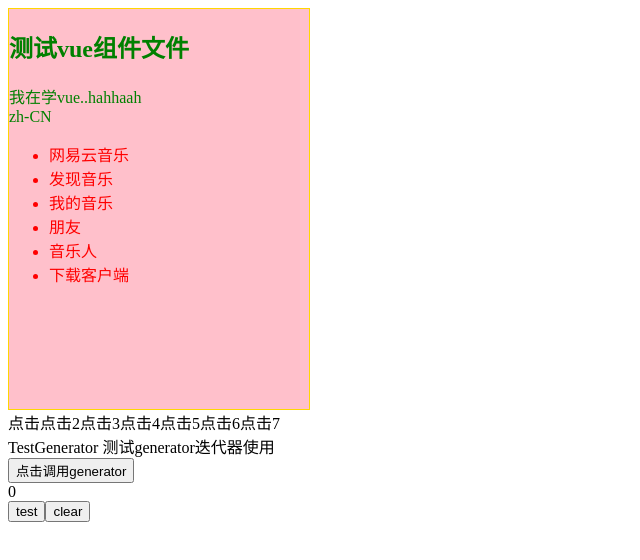
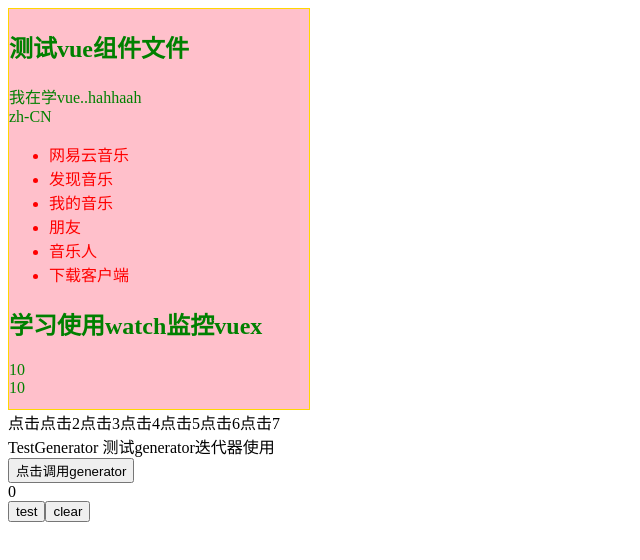
Before and after one commit to chenkitchen/chen_webpack_create_vue_cli, a Vue app in the folder webpack_create_vue_cli/: page /#/testSearch2 in a window 1280 px wide. Shown: the top 560 px of the page, without its empty margins (0-640 px from the left). Built offline with nearby package versions, Linux system fonts and the light colour scheme.

Commit message:
改成依赖中的vuex

```diff
--- a/webpack_create_vue_cli/package.json
+++ b/webpack_create_vue_cli/package.json
@@ -37,6 +37,7 @@
     "vue-i18n": "^8.27.0",
     "vue-loader": "^15.9.8",
     "vue-router": "^3.5.3",
-    "vue-template-compiler": "^2.6.14"
+    "vue-template-compiler": "^2.6.14",
+    "vuex": "^3.6.2"
   }
 }
--- a/webpack_create_vue_cli/src/components/Test.vue
+++ b/webpack_create_vue_cli/src/components/Test.vue
@@ -1,47 +1,57 @@
 <template>
     <div id="box">
         <h2>测试vue组件文件</h2>
-<div>{{tips}}</div>
- <div @click="changLang">{{lang}}</div>
+        <div>{{ tips }}</div>
+        <div @click="changLang">{{ lang }}</div>
         <div class="navStyle">
             <ul>
-         <li>{{$t('m.music')}}</li>
-         <li>{{$t('m.findMusic')}}</li>
-         <li>{{$t('m.myMusic')}}</li>
-         <li>{{$t('m.friend')}}</li>
-         <li>{{$t('m.musician')}}</li>
-         <li>{{$t('m.download')}}</li>
+                <li>{{ $t('m.music') }}</li>
+                <li>{{ $t('m.findMusic') }}</li>
+                <li>{{ $t('m.myMusic') }}</li>
+                <li>{{ $t('m.friend') }}</li>
+                <li>{{ $t('m.musician') }}</li>
+                <li>{{ $t('m.download') }}</li>
             </ul>
+        </div>
+        <div>
+            <h2>学习使用watch监控vuex</h2>
+            <div>{{ $store.state.age }}</div>
+            <div>{{ age }}</div>
         </div>
     </div>
 </template>
 
 <script>
+import { mapState } from 'vuex'
 export default {
-    data(){
+    data() {
         return {
-            tips:"我在学vue..hahhaah",
-            lang:"zh-CN",
+            tips: "我在学vue..hahhaah",
+            lang: "zh-CN",
         }
     },
     methods: {
-        changLang(){
-            this.lang = this.lang === "zh-CN" ? "en-US" : "zh-CN" ;
+        changLang() {
+            this.lang = this.lang === "zh-CN" ? "en-US" : "zh-CN";
             this.$i18n.locale = this.lang;
         }
     },
+    computed: {
+        ...mapState(['age']),
+    }
 }
 </script>
 
 <style scoped>
-#box{
+#box {
     width: 300px;
     height: 400px;
     background: pink;
     color: green;
     border: 1px solid gold;
 }
-.navStyle{
+
+.navStyle {
     color: red;
 }
 </style>
--- a/webpack_create_vue_cli/src/main.js
+++ b/webpack_create_vue_cli/src/main.js
@@ -23,7 +23,7 @@ Object.entries(directives).forEach(([id,define])=>{//枚举出键和值
   Vue.directive(id,define);
 })
 
-import Store from './store'//引入自己公共store
+import store from './store'//引入自己公共store
 
 Vue.use(ElementUI);
 Vue.use(message);
@@ -90,6 +90,6 @@ const router = new VueRouter({
 // })
 new Vue({
     name:'main',
-    Store,//会给当前的每个vue实例添加$Store
+    store,//会给当前的每个vue实例添加$Store
     render: h => h(App),i18n,router,
   }).$mount('#app')
--- a/webpack_create_vue_cli/src/store.js
+++ b/webpack_create_vue_cli/src/store.js
@@ -1,5 +1,6 @@
 import Vue from 'vue'
-import Vuex from './vuex'//引用自定义vuex
+// import Vuex from './vuex'//引用自定义vuex
+import Vuex from 'vuex'
 
 Vue.use(Vuex,'123开始vuex')
 
@@ -9,7 +10,12 @@ export default new Vuex.Store({
     },
     getters:{//计算，data的computed
          myAge(state){
-             return state.age + 10;
+            state.age + 10;
          }
+    },
+    mutations:{
+        updateAge(state,val){
+            return state.age = val
+        }
     }
 })
```
Also changed, not shown: 2 other files (tests, documents, lock files or other folders). Lines whose indentation alone changed are shown as unchanged.
